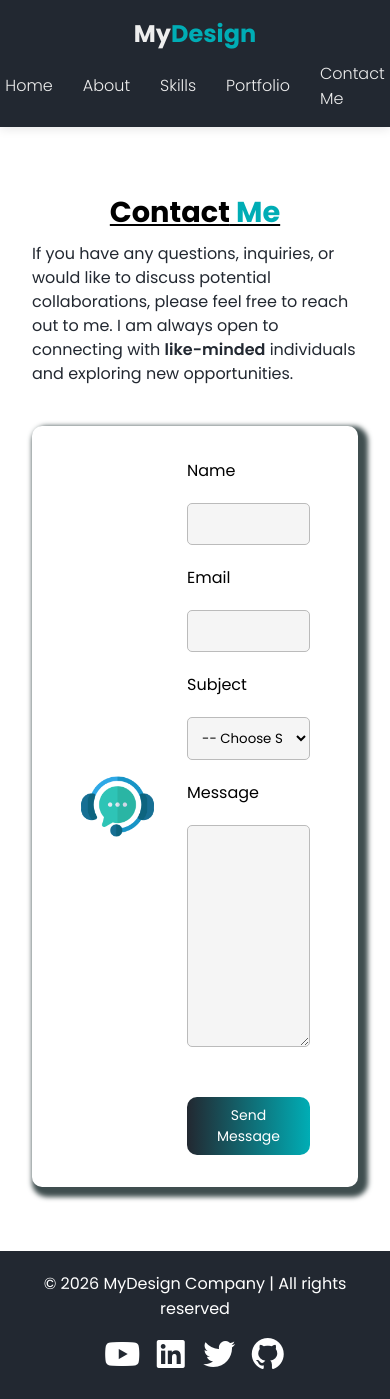
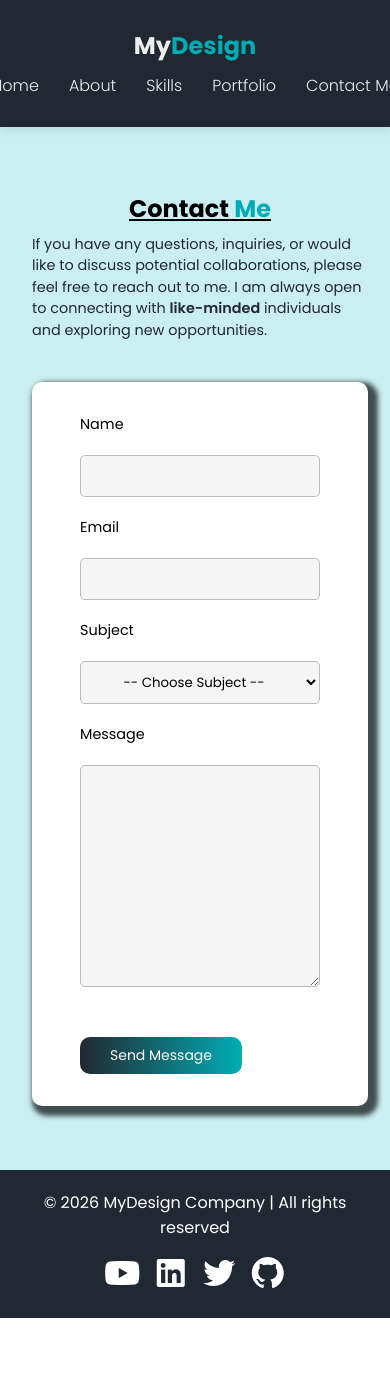
Before and after one commit to Mohd-Idris/Module-2-Project-Python, a Flask app: page /contact in a window 390 px wide; the page is wider, and only the part inside the window is pictured. After the commit the page ends 1318 px from the top of that part, so only its background shows below. Run offline with Flask 3, Linux system fonts and the light colour scheme; some libraries are stand-ins or nearby versions.

Commit message:
Added Mobile responsiveness

```diff
--- a/app.py
+++ b/app.py
@@ -161,4 +161,4 @@ def contact():
     )
 
 if __name__ == '__main__':
-    app.run(debug = True)
+    app.run(host="127.0.0.1", port=5000, debug = True)
--- a/static/css/style.css
+++ b/static/css/style.css
@@ -432,6 +432,7 @@ html {
 /* Contact Me Section styling*/
 
 .contact {
+  background-color: #00acb534;
   padding: 4rem 0;
 }
 
@@ -459,6 +460,12 @@ html {
 .bold {
   font-weight: 600;
 }
+
+.contact-container {
+  width: 1100px;
+  margin: auto;
+  padding: 0 2rem;
+}
 .contact .contact-content {
   margin-top: 4rem;
   display: grid;
@@ -467,7 +474,11 @@ html {
   padding: 2rem 3rem;
   border-radius: 10px;
   box-shadow: 5px 5px 5px 5px #3f4e4f;
-  /* width: 100%; */
+  background-color: white;
+  /* width: 800px;
+  justify-content: center;
+  align-content: center;
+  align-items: center; */
 }
 
 .contact .contact-content input,
@@ -483,9 +494,9 @@ textarea {
   outline: none;
 }
 
-input:focus {
+/* input:focus {
   background-color: #e01c1c;
-}
+} */
 
 select {
   text-align: center;
@@ -667,7 +678,13 @@ footer * {
     margin-bottom: 20px;
     font-size: 15px;
   }
+
   .hero-container .hero-image {
+    /* align-items: center;
+    justify-content: center;
+    width: 100%; */
+
+    display: flex;
     align-items: center;
     justify-content: center;
     width: 100%;
@@ -680,7 +697,7 @@ footer * {
     align-content: center;
     justify-content: center; */
     margin: auto;
-    margin-top: 10px;
+    margin-top: 20px;
     /* object-fit: contain; */
   }
   .btn-primary {
@@ -815,8 +832,188 @@ footer * {
   .contact-me-text {
     font-size: 1rem;
   }
+
+  .contact-container {
+    width: 700px;
+    margin: auto;
+    padding: 0 2rem;
+  }
   .contact .contact-content {
     margin-top: 2rem;
-    /* font-size:; */
+    font-size: 0.9rem;
   }
 }
+
+/* Mobile Responsive */
+
+@media (max-width: 528px) {
+  /* Header Styling  */
+  .header-container {
+    flex-wrap: nowrap;
+    text-wrap: nowrap;
+  }
+
+  /* Hero Section Styling */
+
+  .hero-content h1 {
+    font-size: 22px;
+  }
+
+  .hero-content p {
+    font-size: 15px;
+  }
+
+  .hero-container .hero-image img {
+    max-width: 200px;
+    justify-content: center;
+    align-items: center;
+  }
+  .btn-primary {
+    font-size: 15px;
+  }
+
+  /* About page  */
+
+  .about-section .h1-about-me {
+    /* font-size: 30px; */
+    font-size: 1.5rem;
+  }
+
+  /* .about-container {
+    display: flex;
+    flex-direction: column;
+    width: 100%;
+  } */
+
+  .about-container .about-img img {
+    justify-content: center;
+    max-width: 200px;
+  }
+
+  .about-container .about-text h2 {
+    /* font-size: 25px; */
+    font-size: 1.2rem;
+    text-align: center;
+    margin-top: 10px;
+  }
+
+  .about-container .about-text p {
+    font-size: 0.9rem;
+    /* text-align: center; */
+    text-align: justify;
+    letter-spacing: normal;
+    word-spacing: normal;
+    margin-top: 10px;
+    /* letter-spacing: 1px; */
+  }
+
+  /* Skills Page */
+
+  .skills-section h1 {
+    font-size: 1.5rem;
+  }
+
+  .skills-text {
+    font-size: 0.9rem;
+    text-align: justify;
+    letter-spacing: normal;
+    word-spacing: normal;
+  }
+
+  .skills-section .skills-content {
+    display: grid;
+    grid-template-columns: 1fr;
+  }
+
+  .skills-section .skills-content .skills-cards .item {
+    background-color: #222831;
+    margin: 20px;
+    padding: 1rem;
+    width: 250px;
+    border-radius: 10px;
+    font-size: 15px;
+  }
+
+  .skills-section img {
+    width: 150px;
+    margin-bottom: 1rem;
+  }
+
+  .progress-container {
+    width: 100%;
+    height: 28px;
+    border-radius: 15px;
+  }
+
+  /* Portfolio Page */
+
+  .portfolio h1 {
+    font-size: 1.5rem;
+  }
+
+  .portfolio-text {
+    font-size: 0.9rem;
+  }
+
+  .portfolio-cards {
+    display: grid;
+    grid-template-columns: 1fr;
+  }
+
+  .portfolio-cards .item {
+    display: flex;
+    flex-direction: column;
+    height: 100%;
+    justify-content: center;
+    align-items: center;
+    /* min-height: 420px; */
+  }
+
+  .portfolio .portfolio-cards h3 {
+    font-size: 1rem;
+    margin: 0 0 10px;
+  }
+  .portfolio .portfolio-cards .item-content p {
+    font-size: 0.8;
+    height: 100px;
+    width: 295px;
+    line-height: 1.5;
+    overflow: hidden;
+    text-align: left;
+    letter-spacing: normal;
+    word-spacing: normal;
+  }
+
+  .portfolio-cards .item img {
+    width: 200px;
+  }
+
+  /* Contact Me Page */
+
+  .contact h1 {
+    font-size: 1.5rem;
+  }
+  .contact-me-text {
+    font-size: 0.9rem;
+  }
+
+  .contact-container {
+    width: 400px;
+    margin: auto;
+    padding: 0 2rem;
+  }
+  .contact .contact-content {
+    margin-top: 2rem;
+    font-size: 0.9rem;
+    display: grid;
+    grid-template-columns: 1fr;
+  }
+
+  .contact-content img {
+    display: none;
+  }
+
+  .flash-message {
+    text-align: center;
+  }
+}
--- a/templates/contact.html
+++ b/templates/contact.html
@@ -8,7 +8,7 @@
     <i class="fa-solid fa-circle-check checked"></i>{{ messages[0] }}
   </div>
   {% endif %} {% endwith %}
-  <div class="container">
+  <div class="contact-container">
     <div class="contact-header">
       <h1>
         <!-- <i class="fa-solid fa-envelope"></i> -->
```
